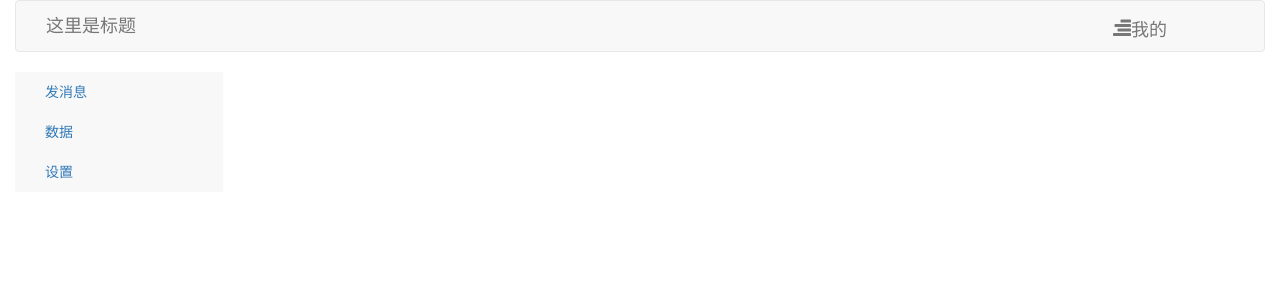
After one commit to MrMercurial/wxProject, a Python web app: template DjangoWeb/templates/home01.html in a window 1280 px wide. The commit adds this page. Shown: the top 300 px of the page. Run offline with Jinja, Linux system fonts and the light colour scheme; the template is opened without the code that fills it, so the values that code supplies are empty; some libraries are stand-ins or nearby versions.

Commit message:
20170622

```diff
--- /dev/null
+++ b/DjangoWeb/templates/home01.html
@@ -0,0 +1,31 @@
+<!DOCTYPE html>
+<html lang="en">
+<head>
+    <meta charset="UTF-8">
+    <link href="../static/css/bootstrap.css" rel="stylesheet">
+    <title>Title</title>
+</head>
+<body>
+
+<div class="container col-md-12" role="navigation">
+    <div class="nav navbar navbar-default ">
+        <div class="col-md-3">
+            <a href="#" class="navbar-header navbar-brand">这里是标题</a>
+        </div>
+        <div class="col-md-9">
+             <span class="glyphicon glyphicon-align-right navbar-brand col-md-2 col-md-offset-10" style="right: auto">我的</span>
+        </div>
+
+    </div>
+
+    <div class="col-md-2 navbar-default" >
+        <ul class="nav">
+            <li><a href="#">发消息</a> </li>
+            <li><a href="#"> 数据</a></li>
+            <li><a href="#">设置</a> </li>
+        </ul>
+    </div>
+</div>
+
+</body>
+</html>
--- a/DjangoWeb/templates/test01.html
+++ b/DjangoWeb/templates/test01.html
@@ -15,5 +15,6 @@
     <input type="checkbox">hahhh
     <input type="button">提交
 </form>
+<a href="https://www.baidu.com" accesskey="a">ceshi</a>
 </body>
 </html>
```
Also changed, not shown: 1 other file.
